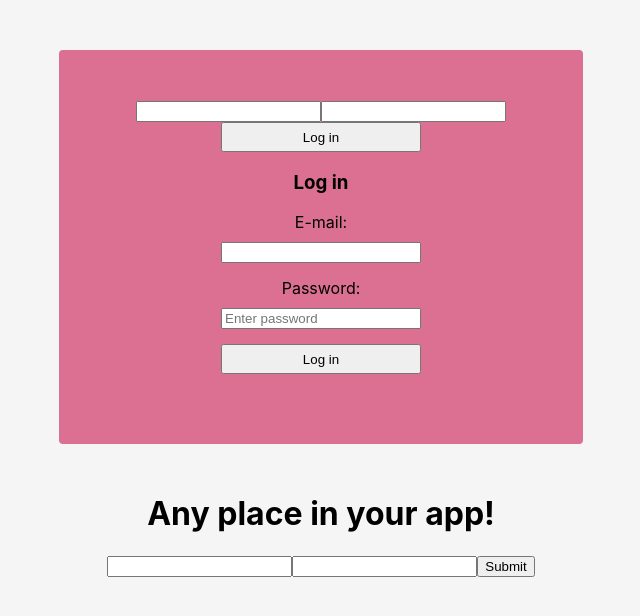
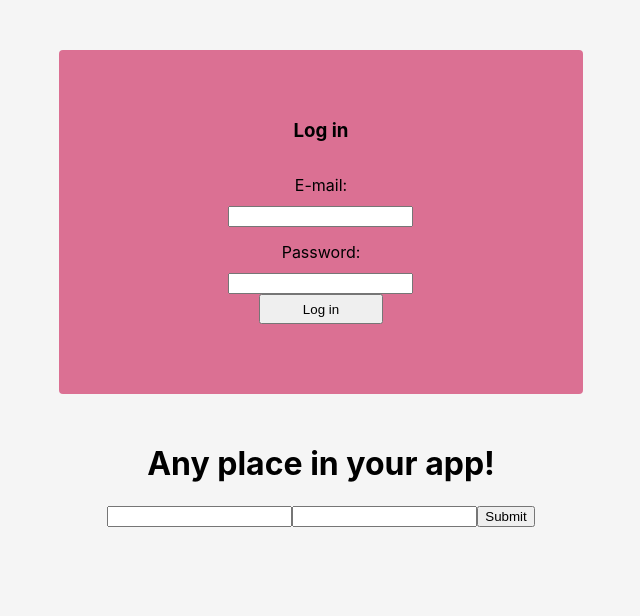
Before and after one commit to MalgorzataPrucnal/react-project01, a React (Create React App) app: page / in a window 1280 px wide. Shown: the top 616 px of the page, without its empty margins (319-959 px from the left). Built offline with nearby package versions, Linux system fonts and the light colour scheme.

Commit message:
Formik - first styling added

```diff
--- a/src/views/Sign.js
+++ b/src/views/Sign.js
@@ -1,7 +1,7 @@
 // import { Link, useHistory } from 'react-router-dom';
 import s from 'styled-components';
 import { createGlobalStyle } from 'styled-components';
-import { Formik, Form, Field, ErrorMessage } from 'formik';
+import { Formik, Form, Field, ErrorMessage, useFormik } from 'formik';
 
 const GlobalStyle = createGlobalStyle`
   body {
@@ -22,17 +22,17 @@ const FormStyle = s.form`
 `;
 
 const Input = s.input`
-// display: flex;
-// flex-direction: column;
-// align-items: center;
+display: flex;
+flex-direction: column;
+align-items: center;
 width: 50%;
 margin: 10px 0px 15px 0px;
 `
 const Label = s.label`
-// display: flex;
-// flex-direction: column;
-// align-items: center;
-// padding: 15px 0px 10px 0px;
+display: flex;
+flex-direction: column;
+align-items: center;
+padding: 15px 0px 10px 0px;
 `
 const Button = s.button `
 width: 52%;
@@ -42,8 +42,10 @@ height: 30px;
 
 export const Sign = ({email,password,error}) => {
 return (
+<FormStyle name="logInForm" className="login__form">
+<GlobalStyle/>
 
-<FormStyle name="logInForm" className="login__form">
+<h3>Log in</h3>
 <Formik
        initialValues={{ email: '', password: '' }}
        validate={values => {
@@ -53,7 +55,7 @@ return (
          } else if (
            !/^[A-Z0-9._%+-]+@[A-Z0-9.-]+\.[A-Z]{2,}$/i.test(values.email)
          ) {
-           errors.email = 'Invalid email address';
+           error.email = 'Invalid emails address';
          }
          return errors;
        }}
@@ -66,9 +68,11 @@ return (
      >
        {({ isSubmitting }) => (
          <Form>
-           <Field type="email" name="email" />
+           <Label htmlFor="email">E-mail:</Label>
+           <Field id="email" type="email" name="email" />
            <ErrorMessage name="email" component="div" />
-           <Field type="password" name="password" />
+           <Label htmlFor="password">Password:</Label>
+           <Field id="password" type="password" name="password" />
            <ErrorMessage name="password" component="div" />
            <Button type="submit" disabled={isSubmitting}>
              Log in
@@ -76,30 +80,26 @@ return (
          </Form>
        )}
      </Formik>
-<GlobalStyle />
-    <h3>Log in</h3>
-    <label htmlFor="email">E-mail:</label>
-    <Input
-      id="email"
-      type="email"
-      value={email}
-      name="email"
 
-      required/>
-    <Label htmlFor="password">Password:</Label>
-    <Input
-      id="password"
-      type="password"
-      value={password}
-      name="password"
-      placeholder="Enter password"
-      required/>
-    {error && <p className="error">{error}</p>}
-    <Button type="submit">Log in</Button>
-    {/* <p>Don't have an account? <Link to="/sign-up">Sign up</Link></p> */}
+</FormStyle>
+)}
+    // /* <h3>Log in</h3>
+    // <label htmlFor="email">E-mail:</label>
+    // <Input
+    //   id="email"
+    //   type="email"
+    //   value={email}
+    //   name="email"
 
-  </FormStyle>
-
-)
-
-}
+    //   required/>
+    // <Label htmlFor="password">Password:</Label>
+    // <Input
+    //   id="password"
+    //   type="password"
+    //   value={password}
+    //   name="password"
+    //   placeholder="Enter password"
+    //   required/>
+    // error && <p className="error">{error}</p>}
+    // <Button type="submit">Log in</Button>
+    // <p>Don't have an account? <Link to="/sign-up">Sign up</Link></p>
```
